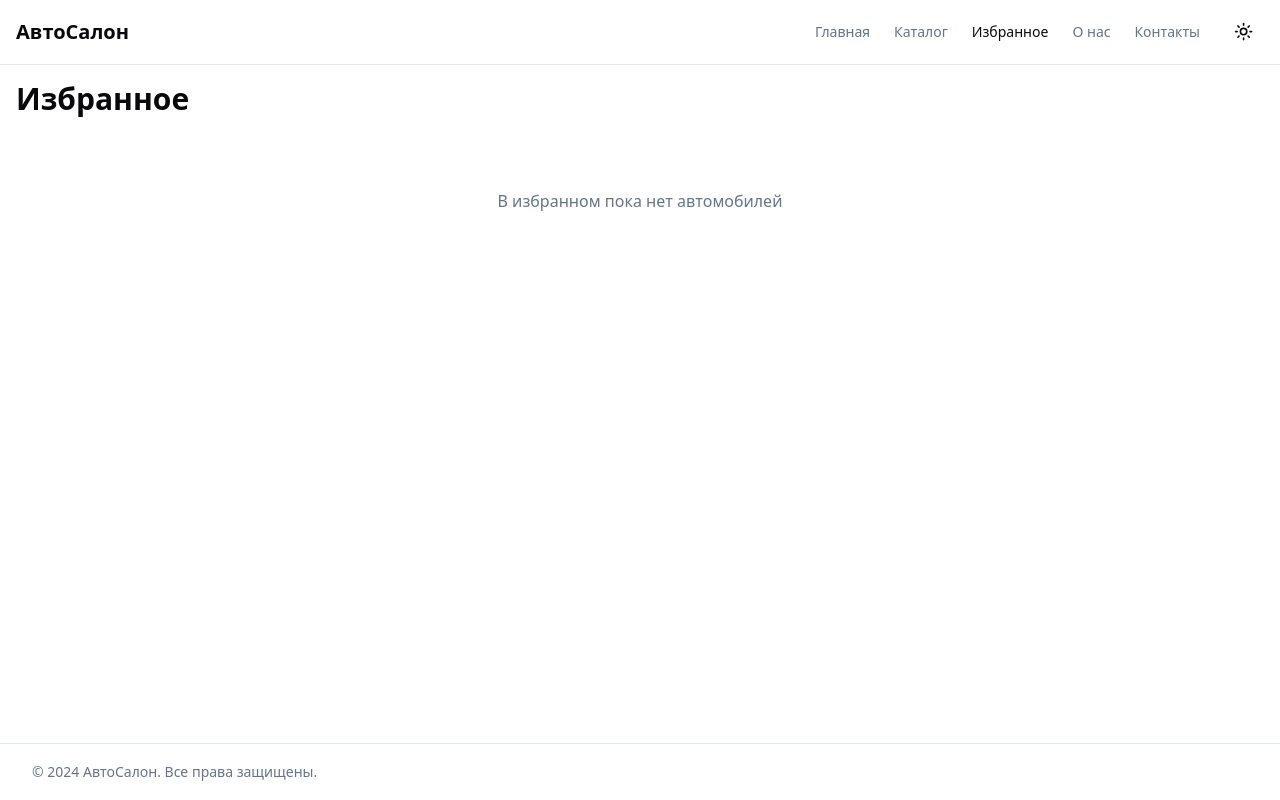
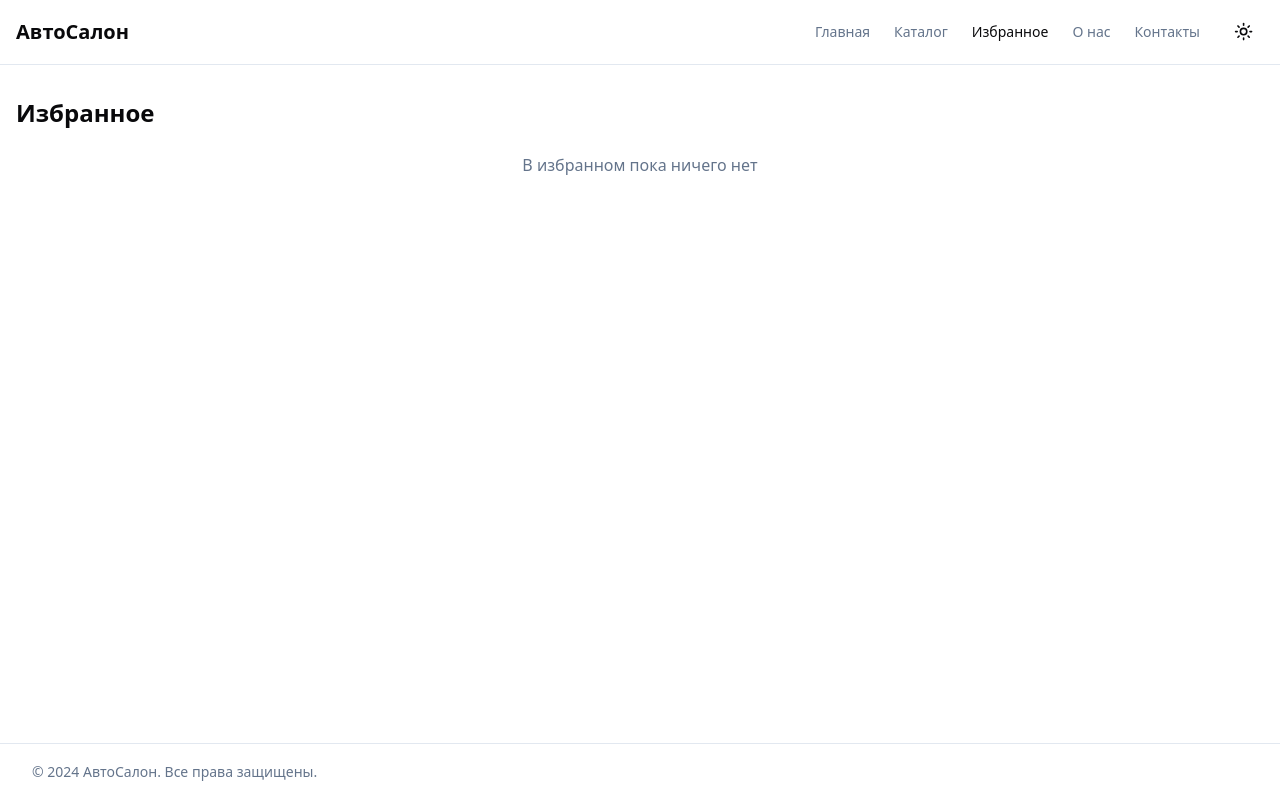
Before and after one commit to Kutman02/autosalon, a Next.js app: page /favorites in a window 1280 px wide. Built offline with nearby package versions, Linux system fonts and the light colour scheme.

Commit message:
Refine favorites page and UI components
- Update favorites page layout and styling
- Simplify car filtering logic
- Enhance input component type definition
- Remove unused imports in car card and filters components

```diff
--- a/src/app/favorites/page.tsx
+++ b/src/app/favorites/page.tsx
@@ -11,8 +11,8 @@ import type { Car } from '@/types/car';
 
 export default function FavoritesPage() {
   const { favorites, toggleFavorite } = useFavorites();
-  const allCars = getCars();
-  const favoriteCars = allCars.filter((car) => favorites.includes(car.id));
+  const cars = getCars();
+  const favoriteCars = cars.filter((car) => favorites.includes(car.id));
 
   const handleClearAll = () => {
     toggleFavorite('');
@@ -21,19 +21,17 @@ export default function FavoritesPage() {
 
   if (favoriteCars.length === 0) {
     return (
-      <div className="container mx-auto p-4">
-        <h1 className="text-3xl font-bold mb-6">Избранное</h1>
-        <div className="text-center py-12">
-          <p className="text-muted-foreground">В избранном пока нет автомобилей</p>
-        </div>
+      <div className="container mx-auto px-4 py-8">
+        <h1 className="text-2xl font-bold mb-6">Избранное</h1>
+        <p className="text-center text-muted-foreground">В избранном пока ничего нет</p>
       </div>
     );
   }
 
   return (
-    <div className="container mx-auto p-4">
+    <div className="container mx-auto px-4 py-8">
       <div className="flex items-center justify-between mb-6">
-        <h1 className="text-3xl font-bold">Избранное</h1>
+        <h1 className="text-2xl font-bold">Избранное</h1>
         <Button
           variant="destructive"
           onClick={handleClearAll}
@@ -44,7 +42,7 @@ export default function FavoritesPage() {
         </Button>
       </div>
 
-      <div className="grid grid-cols-1 md:grid-cols-2 lg:grid-cols-3 gap-4">
+      <div className="grid grid-cols-1 md:grid-cols-2 lg:grid-cols-3 gap-6">
         {favoriteCars.map((car) => (
           <CarCard
             key={car.id}
--- a/src/components/car-card.tsx
+++ b/src/components/car-card.tsx
@@ -1,7 +1,5 @@
 "use client"
 
-import { Card, CardContent, CardFooter } from '@/components/ui/card'
-import { Button } from '@/components/ui/button'
 import { Phone } from 'lucide-react'
 import { toast } from 'sonner'
 import type { Car } from '@/types/car'
--- a/src/components/filters.tsx
+++ b/src/components/filters.tsx
@@ -1,6 +1,6 @@
 'use client';
 
-import { useState } from 'react';
+import { useState, useEffect } from 'react';
 import { Input } from '@/components/ui/input';
 import { Label } from '@/components/ui/label';
 import {
--- a/src/components/ui/input.tsx
+++ b/src/components/ui/input.tsx
@@ -2,7 +2,9 @@ import * as React from "react"
 import { cn } from "@/lib/utils"
 
 export interface InputProps
-  extends React.InputHTMLAttributes<HTMLInputElement> {}
+  extends React.InputHTMLAttributes<HTMLInputElement> {
+  className?: string
+}
 
 const Input = React.forwardRef<HTMLInputElement, InputProps>(
   ({ className, type, ...props }, ref) => {
```
